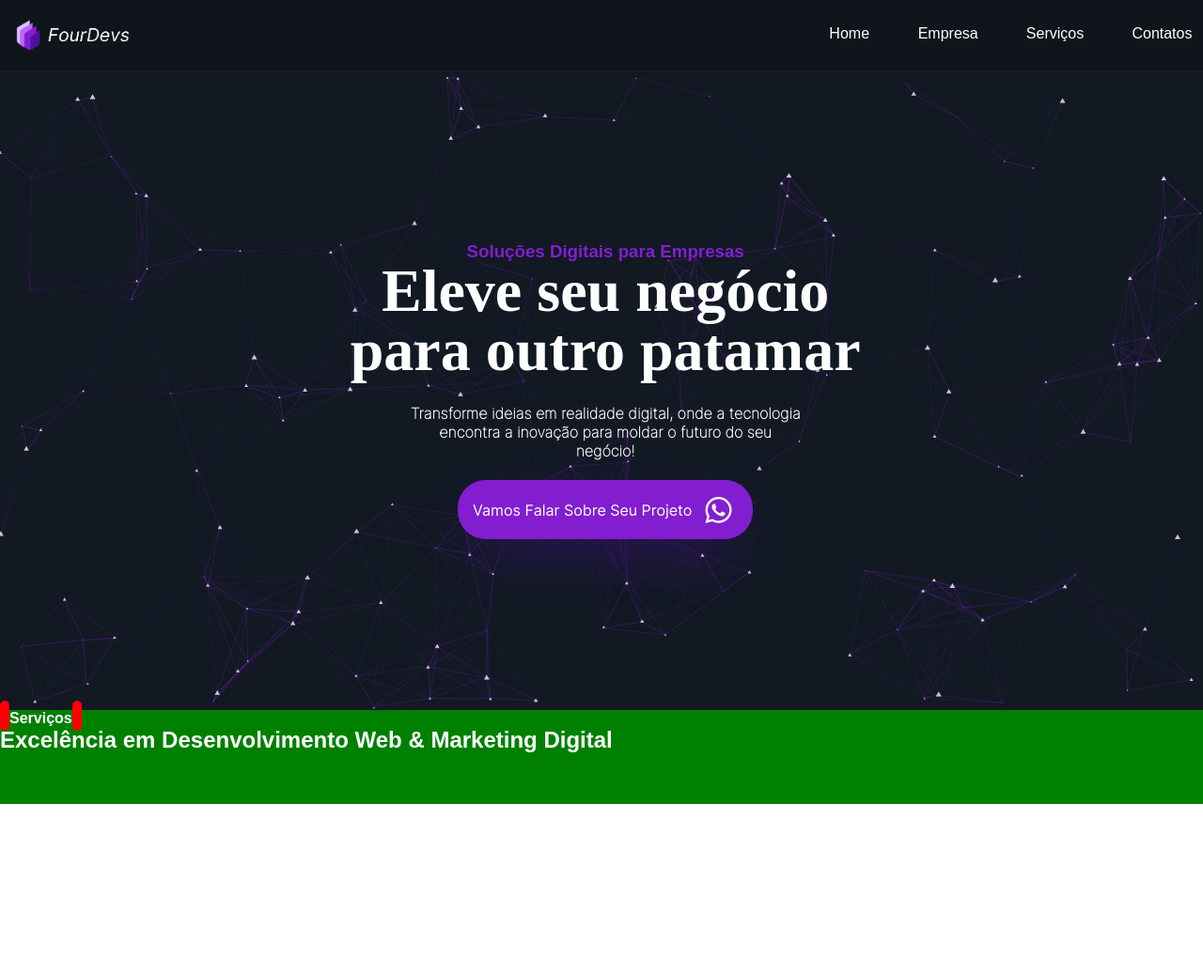
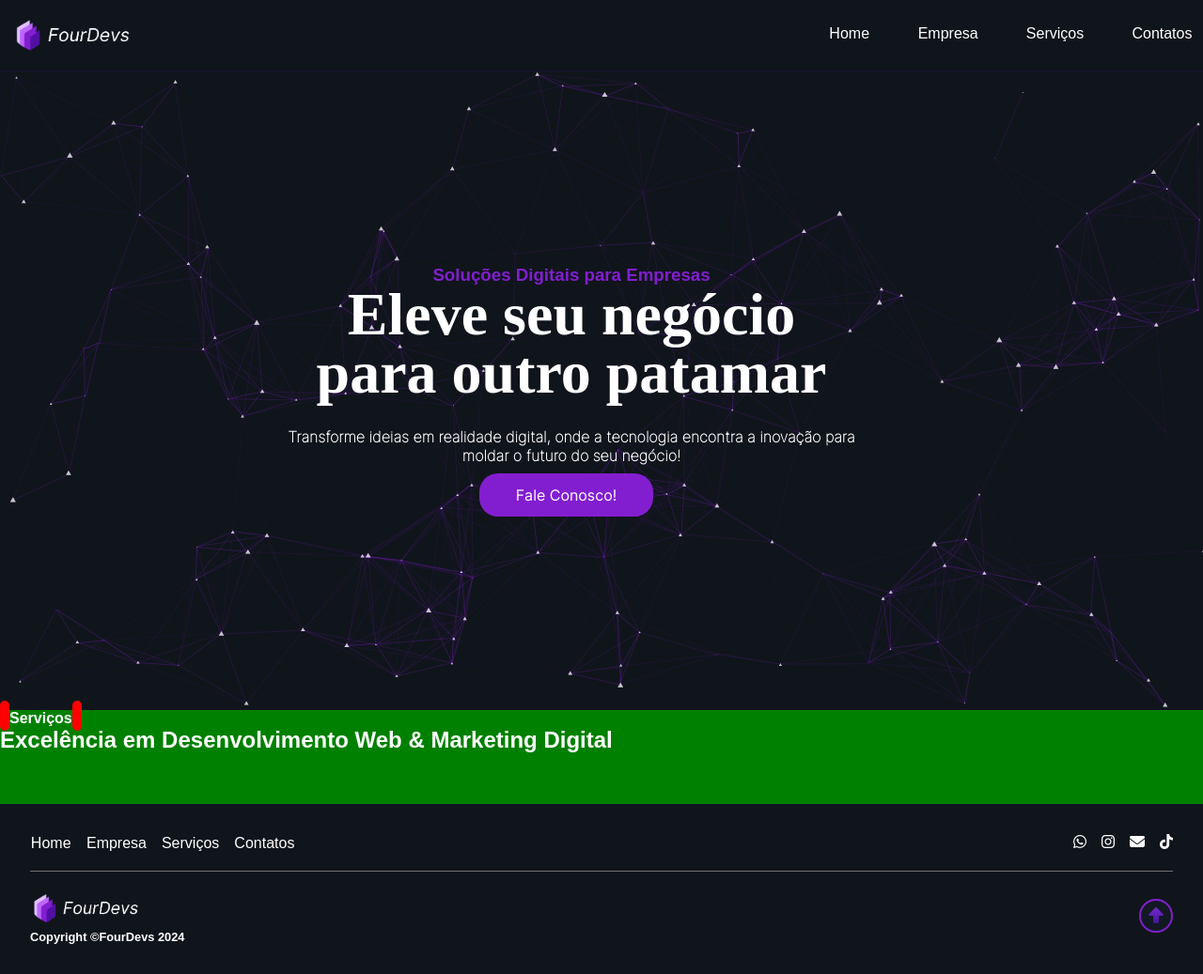
Before and after one commit to wilkenio/FourDev, a plain HTML site: page index.html in a window 1280 px wide. Shown: the whole page at 94% size. Before the commit the page ends 856 px from the top, so only its background shows below. Drawn offline with nearby package versions, Linux system fonts and the light colour scheme; a web font is replaced by a local one.

Commit message:
atualizações

```diff
--- a/index.html
+++ b/index.html
@@ -32,12 +32,12 @@
     </nav>
 
     <div id="particles-container">
-        <div id="elements">
+        <div id="elements" data-aos="fade-right" data-aos-offset="300" data-aos-easing="ease-in-sine">
             <h3>Soluções Digitais para Empresas</h3>
             <h1>Eleve seu negócio <br> para outro patamar</h1>
             <h4>Transforme ideias em realidade digital, onde a tecnologia encontra a inovação para moldar o futuro do
                 seu negócio!</h4>
-            <a href=""><button>Vamos Falar Sobre Seu Projeto <i class="fa-brands fa-whatsapp"></i></button></a>
+            <a href=""><button>Fale Conosco! </button></a>
         </div>
     </div>
 
@@ -47,8 +47,43 @@
         <h1>Excelência em Desenvolvimento Web & Marketing Digital</h1>
     </section>
 
+    <footer>
+        <div id="sections-footer">
+            <div id="links-footer">
+                <ul id="menu-mobile">
+                    <a href="#">
+                        <li class="itens-menu">Home</li>
+                    </a>
+                    <a href="#">
+                        <li class="itens-menu">Empresa</li>
+                    </a>
+                    <a href="#">
+                        <li class="itens-menu">Serviços</li>
+                    </a>
+                    <a href="#">
+                        <li class="itens-menu">Contatos</li>
+                    </a>
+                </ul>
+            </div>
+            <div id="icons-footer">
+                <a href=""><i class="fa-brands fa-whatsapp"></i></a>
+                <a href=""> <i class="fa-brands fa-instagram"></i></a>
+                <a href=""><i class="fa-solid fa-envelope"></i></a>
+                <a href=""> <i class="fa-brands fa-tiktok"></i></a>
+            </div>
+        </div>
+        <div id="footer-copywite">
+            <div id="copywrite">
+                <img src="img/logo.png">
+                <h6>Copyright ©FourDevs 2024</h6>
+            </div>
 
+            <i class="fa-solid fa-circle-up"></i>
+        </div>
+    </footer>
+    <script src="https://unpkg.com/aos@2.3.1/dist/aos.js"></script>
     <script src="https://cdn.jsdelivr.net/particles.js/2.0.0/particles.min.js"></script>
+
     <script src="js/js.js"></script>
 
 </body>
--- a/js/js.js
+++ b/js/js.js
@@ -1,9 +1,9 @@
 var statusMenu= "fechado";
+var iconBurguer = document.getElementById('icon-burguer');
+var iconX = document.getElementById('icon-x');
+var menuMobile = document.getElementById('menu-mobile');
+function menu(){
 
-function menu(){
-    var iconBurguer = document.getElementById('icon-burguer');
-    var iconX = document.getElementById('icon-x');
-    var menuMobile = document.getElementById('menu-mobile');
 
     if(statusMenu == "fechado"){
         iconBurguer.style.display="none";
@@ -19,8 +19,6 @@ function menu(){
         statusMenu= "fechado";
     }
 }
-
-
 
 
 particlesJS("particles-container", {
@@ -52,7 +50,7 @@ particlesJS("particles-container", {
       },
       move: {
         enable: true,
-        speed: 6,
+        speed: 5,
         direction: "none",
         random: false,
         straight: false,
--- a/style/global.css
+++ b/style/global.css
@@ -32,3 +32,7 @@ a{
     font-family: INTER1;
     src: url('fonts/inter/static/Inter-Regular.ttf')
 }
+
+i {
+    cursor: pointer;
+}
--- a/style/index.css
+++ b/style/index.css
@@ -4,7 +4,7 @@ nav {
     display: flex;
     justify-content: space-between;
     z-index: 9;
-    border-bottom: 1px solid rgba(255, 255, 255, 0.055);
+    border-bottom: 1px solid rgba(100, 21, 204, 0.13);
     font-family: INTER3;
 }
 
@@ -84,11 +84,10 @@ nav ul a {
     height: 85vh;
     display: flex;
     align-items: center;
-    background-color: var(--cor-4);
+    background-color: var(--cor-1);
 }
 #elements{
     display: flex;
-    left: 20%;
     position: absolute;
     z-index: 1;
     display: flex;
@@ -97,6 +96,7 @@ nav ul a {
     align-items: center;
     text-align: center;
     margin-left: -2.5%;
+    width: 100%;
 }
 #particles-container h3{
     color: var(--cor-3);
@@ -111,30 +111,34 @@ nav ul a {
 #particles-container h4{
     width: 50%;
     font-family: INTER2;
-    margin-top: 3%;
+    margin-top: 2%;
 }
 
 #particles-container a button{
     border: none;
     outline: none;
     background-color: var(--cor-3);
-    padding: 6%;
+    padding: 10%;
     cursor: pointer;
-    border-radius:30px;
-    width: 120%;
+    border-radius:20px;
+    width: 166%;
     margin-top: 8%;
     transition: 0.6s;
     box-shadow: 0px 21px 64px -23px rgba(119, 0, 255, 0.712);
     font-family: INTER1;
     font-size: 1rem;
-    margin-left: -10%;
+    margin-left: -38%;
     display: flex;
     align-items: center;
+    justify-content: center;
     column-gap: 5%;
+    border: 2px solid transparent;
 }
 
 #particles-container a button:hover{
-    opacity: 0.5;
+    border: 2px solid var(--cor-3);
+    background-color:var(--cor-4);
+    transform: scale(1.1);
 }
 
 #particles-container a button i{
@@ -142,8 +146,8 @@ nav ul a {
 }
 @media screen and (max-width: 1050px) {
     #elements{
+        margin-left: 2%;
         width: 100%;
-        margin-left: -20%;
     }
 
     #particles-container{
@@ -165,9 +169,6 @@ nav ul a {
         display: none;
     }
 
-    #particles-container a button{
-        margin-left: -10%;
-    }
 }
 
 /* serviços */
@@ -191,3 +192,79 @@ nav ul a {
 canvas {
     display: block;
   }
+
+
+
+  /* rodape */
+  footer {
+    padding: 2rem;
+    background-color: var(--cor-1);
+}
+
+#sections-footer {
+    display: flex;
+    justify-content: space-between;
+    border-bottom: 1px solid rgb(114, 111, 111);
+}
+
+#links-footer{
+    padding-bottom: 1rem;
+}
+
+#links-footer ul {
+    display: flex;
+    column-gap: 1rem;
+}
+
+#footer-copywite {
+    display: flex;
+    justify-content: space-between;
+    align-items: center;
+    margin-top: 1rem;
+}
+
+#menu-mobile{
+    display: flex;
+    flex-wrap: wrap;
+}
+
+#footer-copywite i {
+    font-size: 2rem;
+    border-radius: 50%;
+    color: var(--cor-4);
+    transition: 0.6s;
+    border: 2px solid var(--cor-3);
+    background: linear-gradient(to bottom, #8a34db, #2e058b);
+}
+
+#copywrite {
+    display: flex;
+    flex-direction: column;
+}
+
+#copywrite img {
+    width: 10%;
+}
+
+#icons-footer {
+    display: flex;
+    column-gap: 1rem;
+}
+
+#icons-footer a i{
+    transform: 0.6s;
+}
+
+#icons-footer a i:hover{
+    color: var(--cor-3);
+}
+
+#copywrite h6{
+    font-family: sans-serif;
+    font-size: 0.8rem;
+}
+@media screen and (max-width: 1050px) {
+    #copywrite img {
+        width: 40%;
+    }
+}
```
Also changed, not shown: index.js (deleted).
